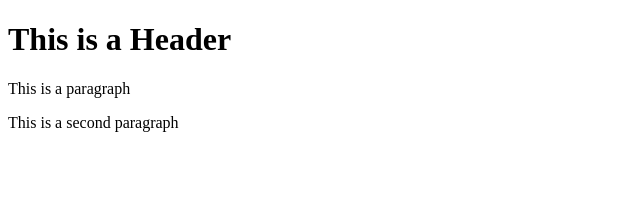
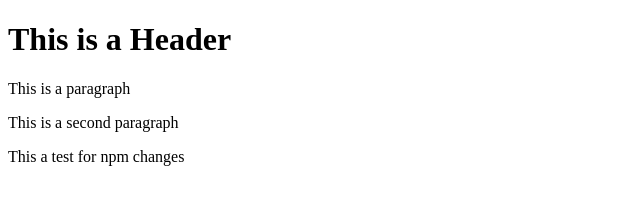
Before and after one commit to manji209/git-test, a website: page index.html in a window 1280 px wide. Shown: the whole page, without its empty margins (0-640 px from the left). Drawn offline with Linux system fonts and the light colour scheme.

Commit message:
add node_modules

```diff
--- a/index.html
+++ b/index.html
@@ -6,5 +6,6 @@
         <h1>This is a Header</h1>
         <p>This is a paragraph</p>
         <p>This is a second paragraph</p>
+        <p>This a test for npm changes</p>
     </body>
 </html>
```
Also changed, not shown: package.json (added, +16 -0 lines), 2 other files.
